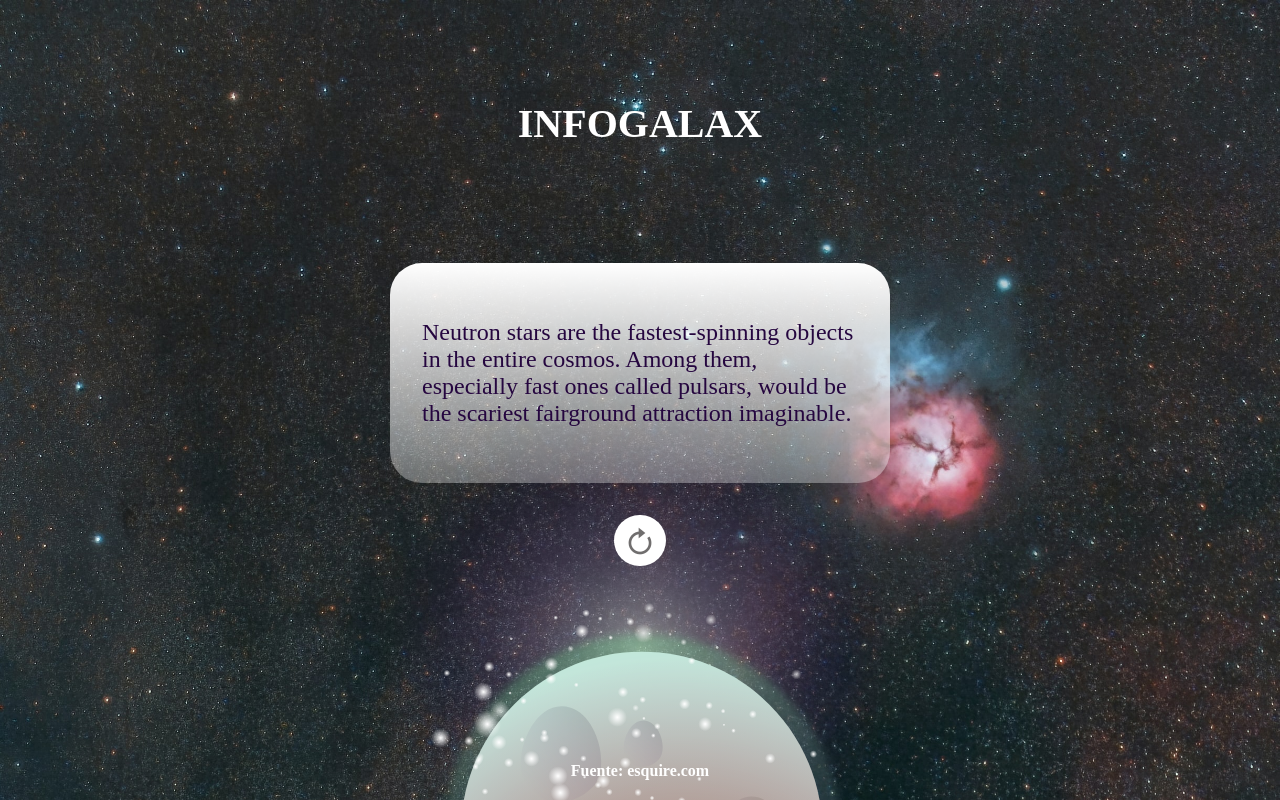
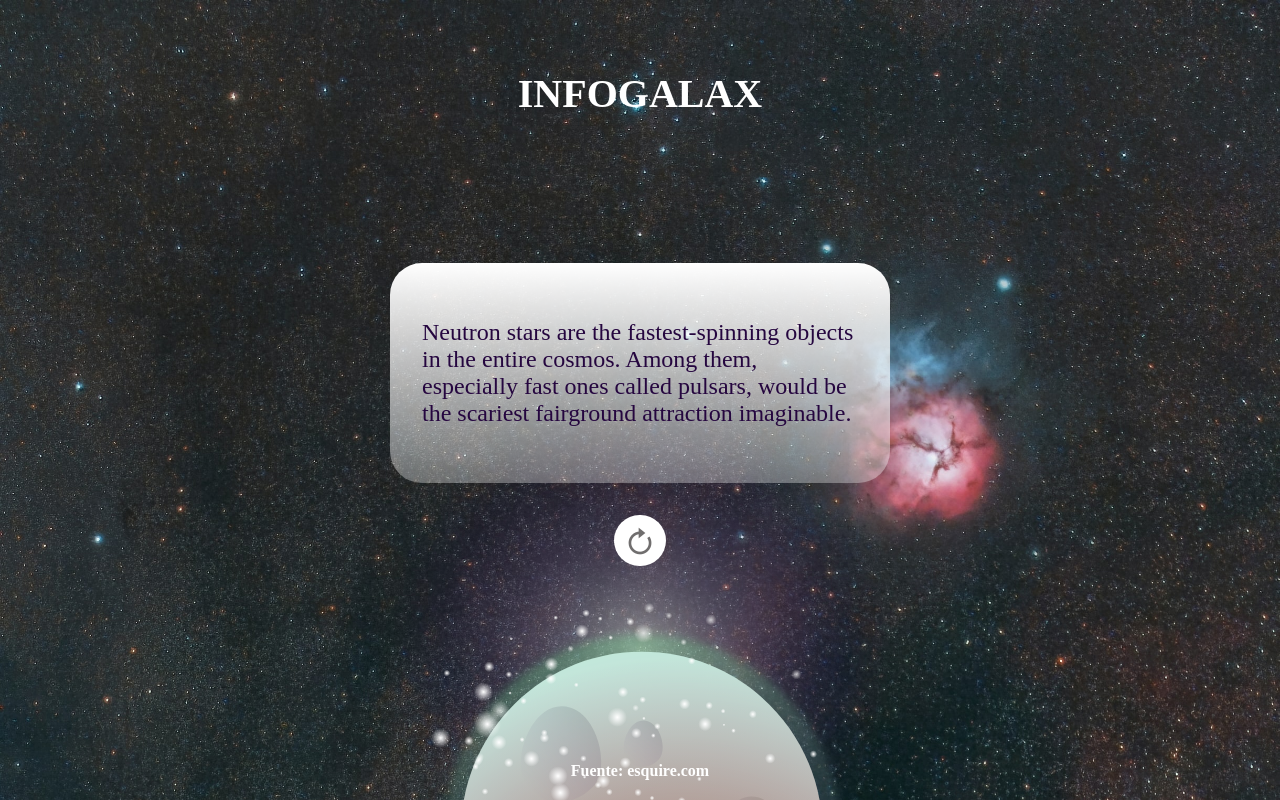
Before and after one commit to Poloflv/galaxy-random, a React (Vite) app: page / in a window 1280 px wide. Built offline with nearby package versions, Linux system fonts and the light colour scheme; a web font is replaced by a local one.

Commit message:
top-h1-2

```diff
--- a/src/components/styles/QuoteBox.css
+++ b/src/components/styles/QuoteBox.css
@@ -10,7 +10,7 @@
 
 .title{
     position: relative;
-    top: 80px;
+    top: 50px;
     color: #FFFFFF;
     font-size: 2.5rem;
 }
```
